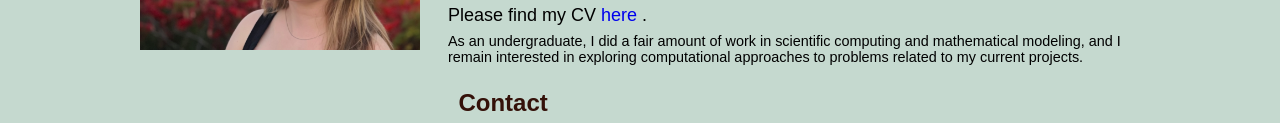
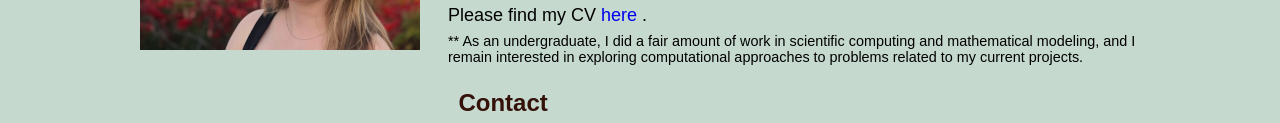
Before and after one commit to AislinnS456/aislinns456.github.io, a plain HTML site: page index.html in a window 1280 px wide. Shown: the part 326-449 px from the top of the page. Drawn offline with Linux system fonts and the light colour scheme; a web font is replaced by a local one.

Commit message:
Update index.html

```diff
--- a/index.html
+++ b/index.html
@@ -85,7 +85,7 @@
                 font-weight: 400;
                 color: inherit;
             ">
-                As an undergraduate, I did a fair amount of work in scientific computing and mathematical modeling, and I remain interested in exploring computational approaches to problems related to my current projects.
+                ** As an undergraduate, I did a fair amount of work in scientific computing and mathematical modeling, and I remain interested in exploring computational approaches to problems related to my current projects.
             </h3>
 
         </div>
```
